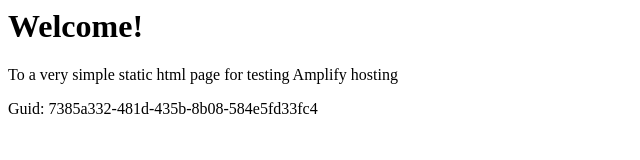
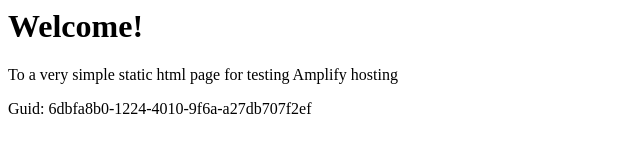
Before and after one commit to aws-aemilia-fra/Github-PR-Commit-Integration-Test-DoNotTouch-GitHubWebhookPushCanaryTest-v1-prod-eu-central-1, a website: page src/index.html in a window 1280 px wide. Shown: the full height of the page, 0-640 px from the left. Drawn offline with Linux system fonts and the light colour scheme.

Commit message:
commit from integ tests

```diff
--- a/src/index.html
+++ b/src/index.html
@@ -12,6 +12,6 @@
 <body>
     <h1>Welcome!</h1>
     <p>To a very simple static html page for testing Amplify hosting</p>
-    <p>Guid: 7385a332-481d-435b-8b08-584e5fd33fc4</p></body>
+    <p>Guid: 6dbfa8b0-1224-4010-9f6a-a27db707f2ef</p></body>
 
 </html>
```
